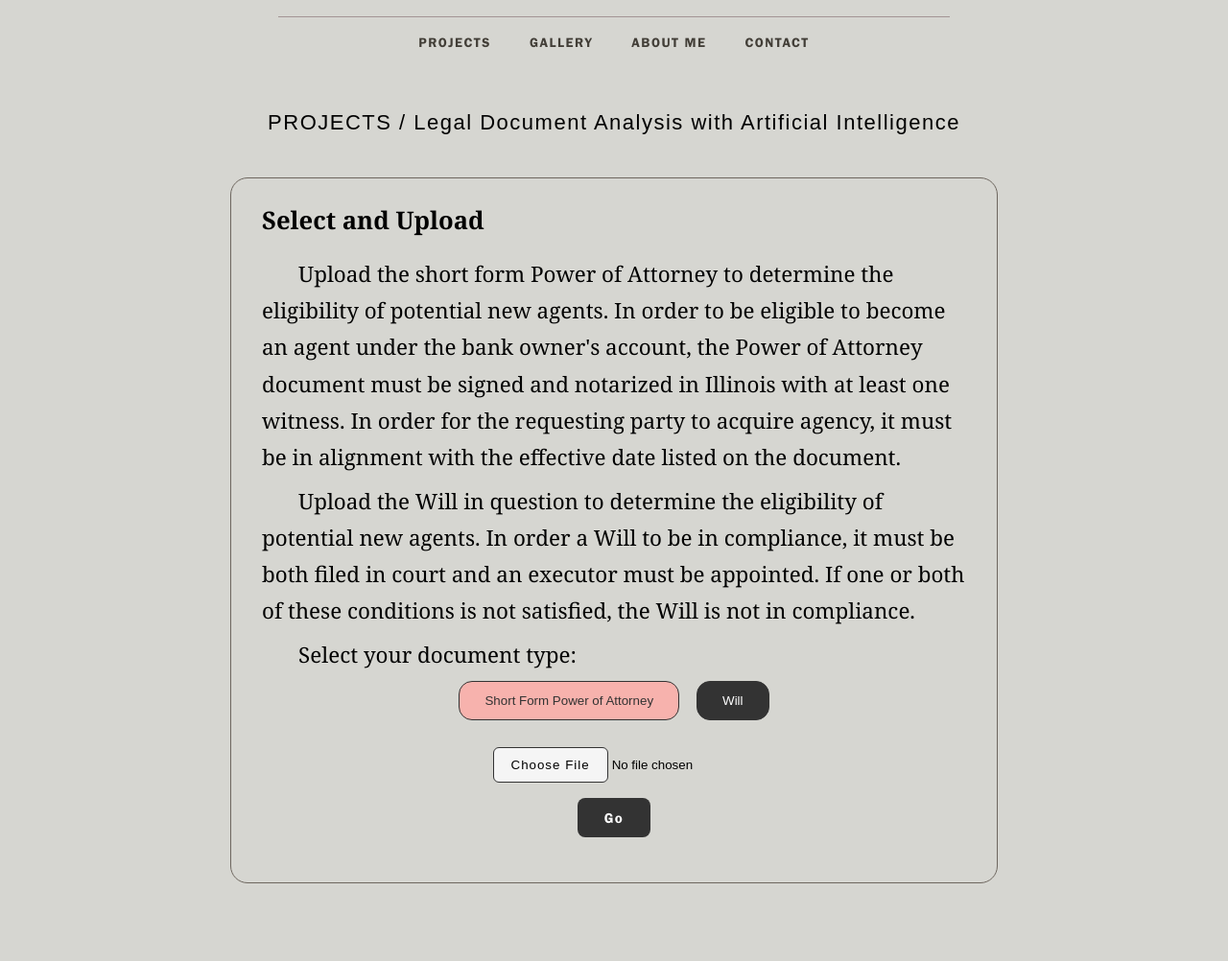
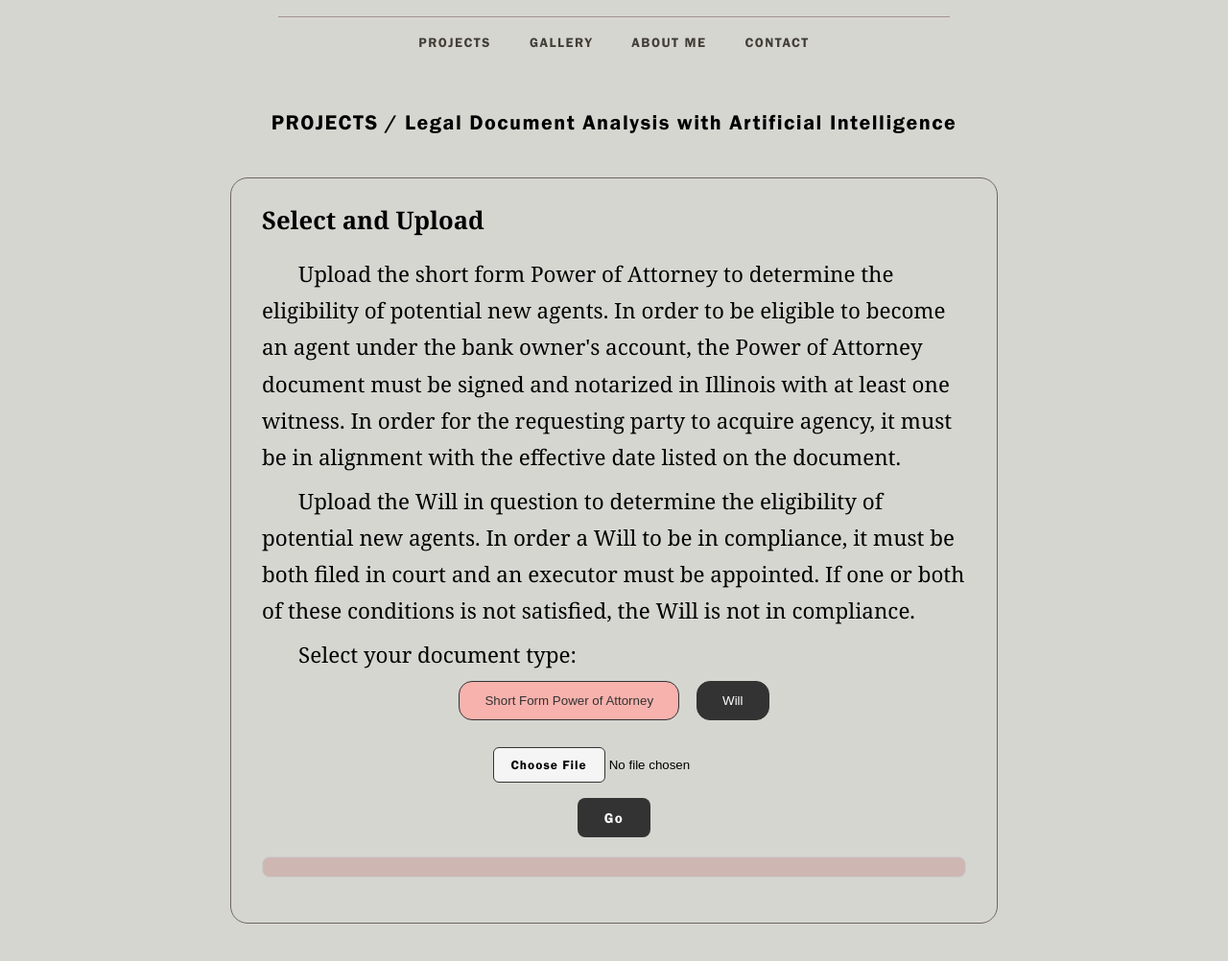
Before and after one commit to benjaminpolster/website, a plain HTML site: page frontend/analyzer.html in a window 1280 px wide. Shown: the part 108-1110 px from the top of the page at 96% size. Drawn offline with Linux system fonts and the light colour scheme.

Commit message:
formatted GPT results

```diff
--- a/frontend/static/css/style.css
+++ b/frontend/static/css/style.css
@@ -39,7 +39,7 @@ body{
 }
 
 .analyzer-title {
-    font-family: 'Franklin', 'Franklin Gothic', Arial, sans-serif;
+    font-family: 'FranklinStandard-Demi', sans-serif;
     font-size: 22px;
     letter-spacing: 1.5px;
     text-align: center;
@@ -279,12 +279,25 @@ a:hover {
 
 .analyzer-controls input[type="file"]::-webkit-file-upload-button {
     padding: 10px 18px;
-    font-family: 'Franklin', Arial, sans-serif;
+    font-family: 'FranklinStandard-Demi', Arial, sans-serif;
     letter-spacing: 1px;
     border-radius: 6px;
     border: 1px solid #333;
     background-color: #f5f5f5;
     cursor: pointer;
+}
+
+#result {
+    font-family: 'FranklinStandard-Demi', sans-serif;
+    white-space: pre-wrap;       /* Wrap long lines instead of scrolling horizontally */
+    word-wrap: break-word;       /* Break long words if needed */
+    max-width: 100%;             /* Ensure it doesn’t exceed parent width */
+    overflow-wrap: break-word;   /* Extra safety */
+    padding: 10px;               /* Optional: spacing inside box */
+    border: 1px solid #ccc;      /* Optional: match section style */
+    border-radius: 8px;          /* Optional: rounded corners */
+    margin-top: 20px;            /* Optional spacing from form */
+    background-color: #CEB7B3;   /* Optional: subtle background for readability */
 }
 
 
```
Also changed, not shown: 1 other file.
